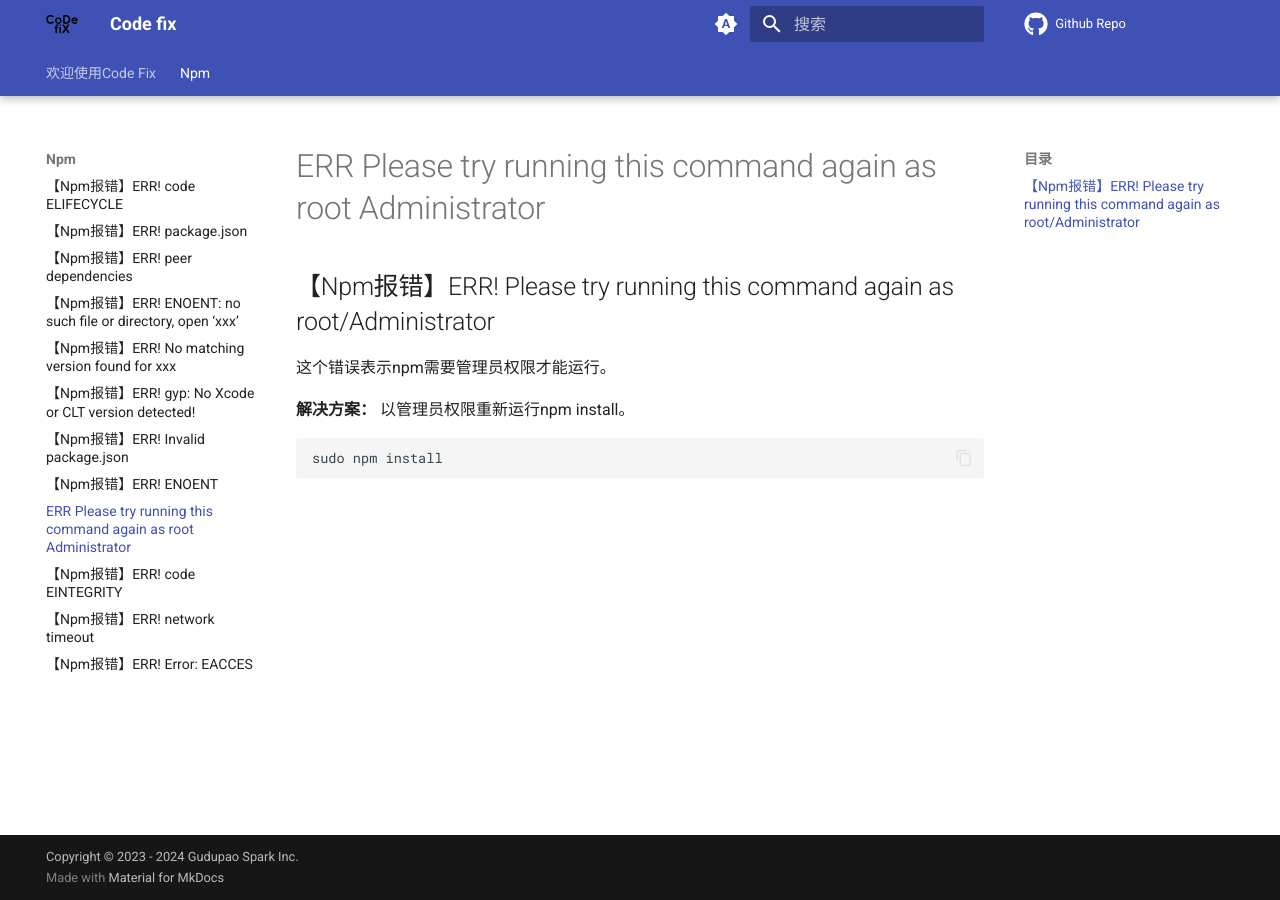
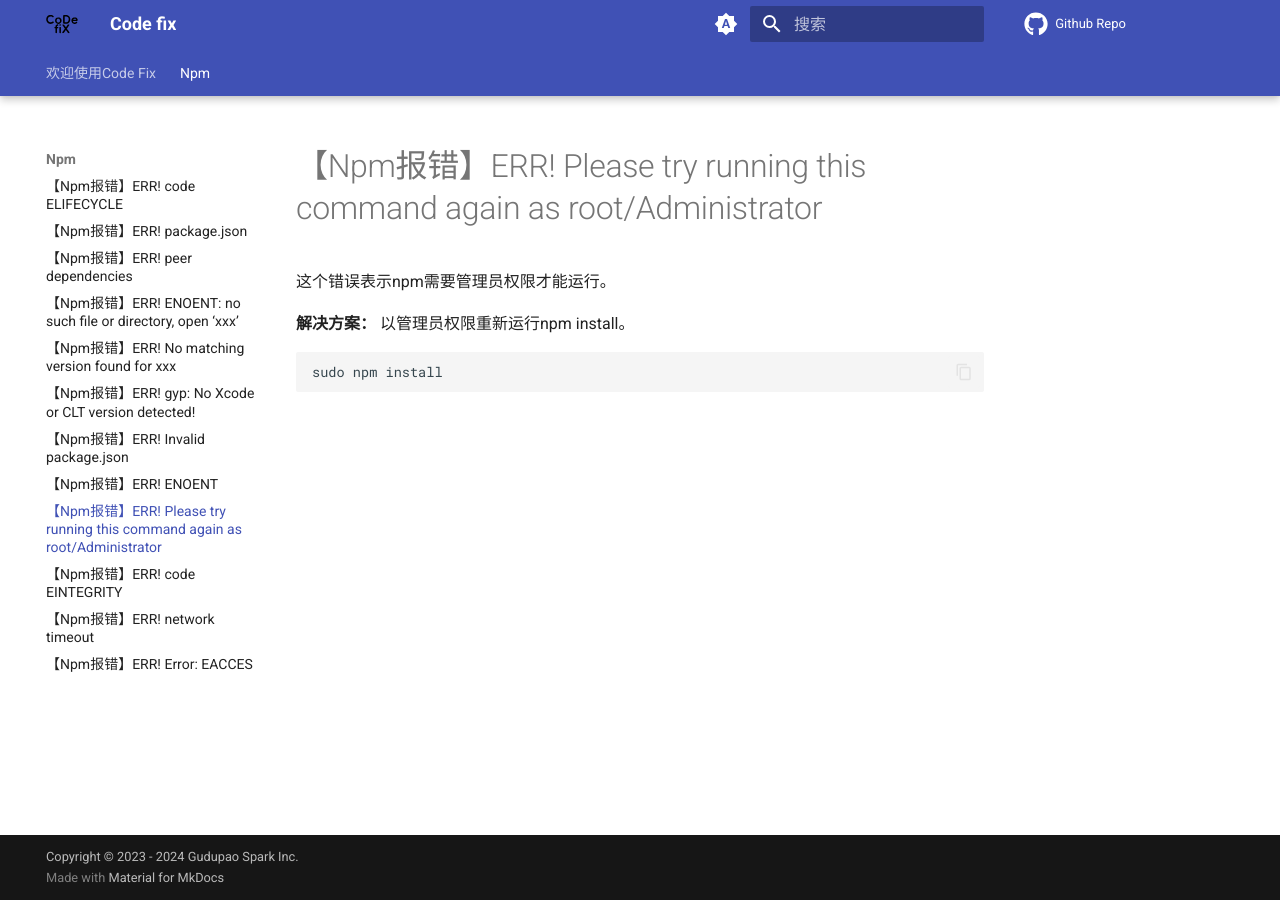
Before and after one commit to GudupaoSpark/code-fix, an MkDocs documentation site: the page built from docs/Npm/ERR-Please-try-running-this-command-again-as-root-Administrator.md, in a window 1280 px wide. Built offline with MkDocs 1.6.1 and Material for MkDocs 9.7.7, drawn with Linux system fonts in a browser that asks for light colours; comment, search, counter and statistics services are not loaded.

Commit message:
Update ERR-Please-try-running-this-command-again-as-root-Administrator.md

```diff
--- a/docs/Npm/ERR-Please-try-running-this-command-again-as-root-Administrator.md
+++ b/docs/Npm/ERR-Please-try-running-this-command-again-as-root-Administrator.md
@@ -1,4 +1,4 @@
-## 【Npm报错】ERR! Please try running this command again as root/Administrator
+# 【Npm报错】ERR! Please try running this command again as root/Administrator
 
 这个错误表示npm需要管理员权限才能运行。
 
```
